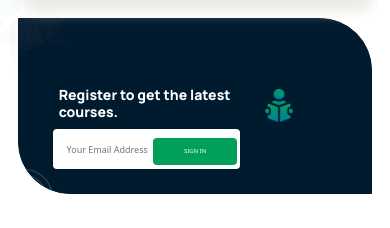
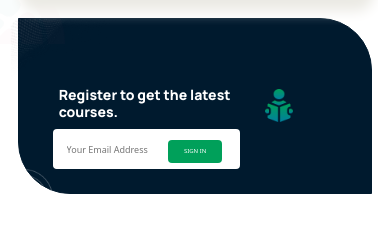
Before and after one commit to Jaiswalsanya/iconnected, a plain HTML site: page index.html in a window 390 px wide. Shown: the part 4740-4968 px from the top of the page. Drawn offline with nearby package versions, Linux system fonts and the light colour scheme; files whose address does not match are found by name.

Commit message:
media query update

```diff
--- a/assests/media_query.css
+++ b/assests/media_query.css
@@ -1482,9 +1482,9 @@
         background-color: #00A05A;
         color: white !important;
         font-size: 6px;
-        margin-left: -35px;
+        margin-left: -20px;
         margin-top: 5px;
-        padding: 8px 30px 8px 30px;
+        padding: 6px 15px 6px 15px;
     }
 
     .image15>img {
```
